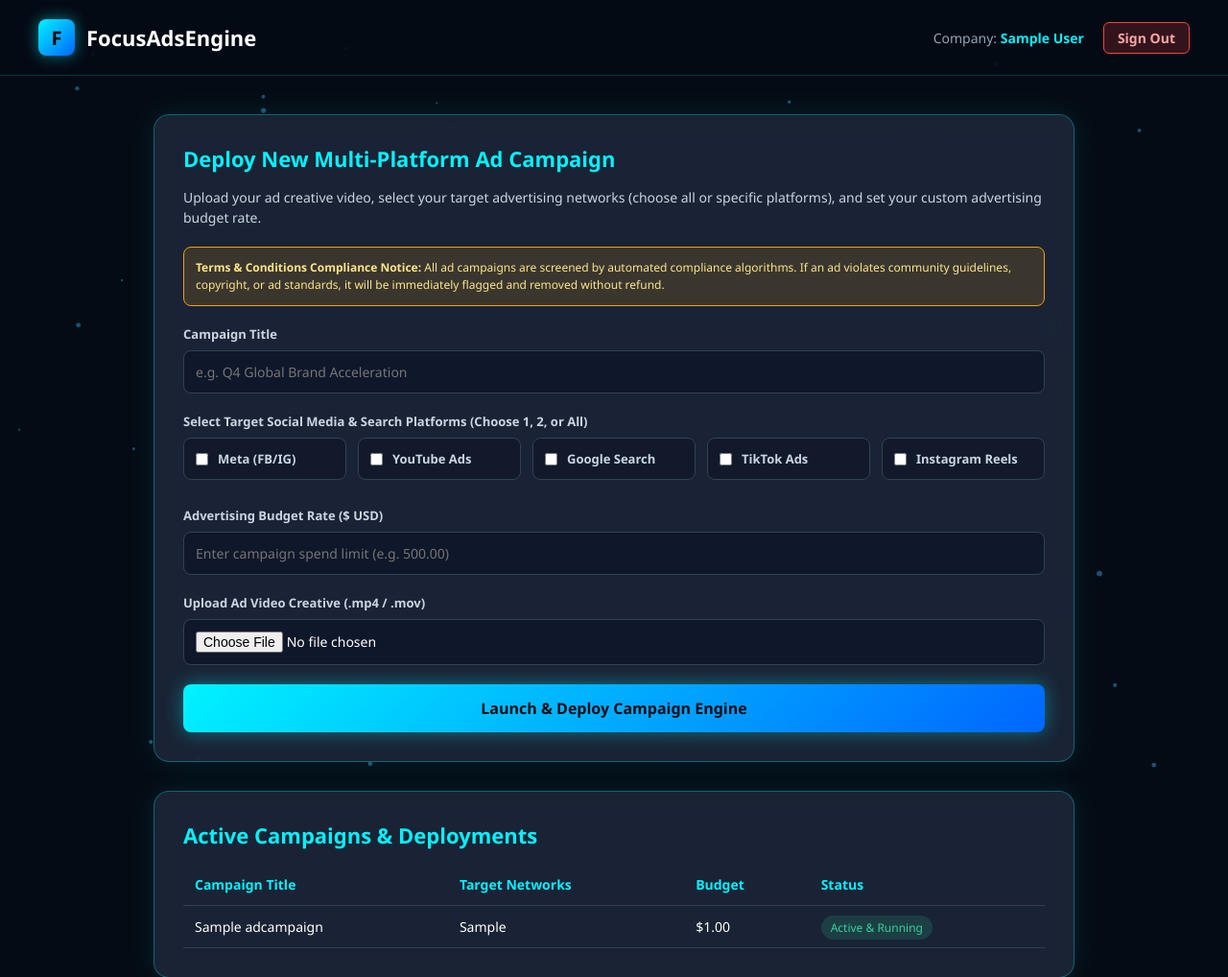
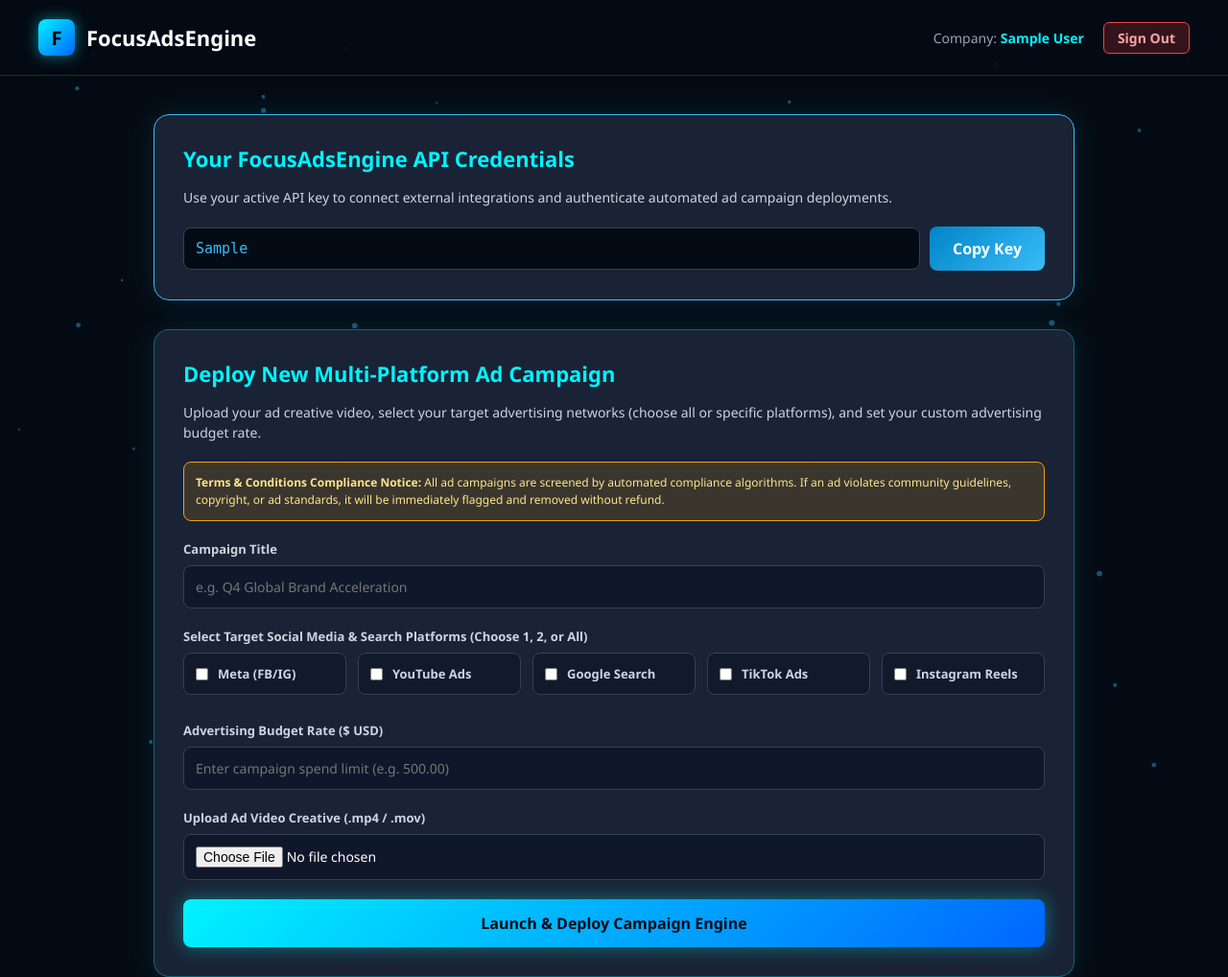
Before and after one commit to snowmanly101/FocusAdsEngine, a Django app: page /dashboard/ in a window 1280 px wide. Shown: the top 1018 px of the page at 96% size. Run offline with Django 5.2, Linux system fonts and the light colour scheme; a user stored in the database is signed in; tables that the repository leaves empty hold one stand-in row (values such as "Sample post").

Commit message:
Implement automated API key generation upon subscription payment

```diff
--- a/ads/templates/ads/dashboard.html
+++ b/ads/templates/ads/dashboard.html
@@ -18,11 +18,13 @@
             background: rgba(5, 11, 20, 0.9);
             border-bottom: 1px solid rgba(0, 243, 255, 0.2);
             z-index: 10;
+            flex-wrap: wrap;
+            gap: 15px;
         }
         .logo-area { display: flex; align-items: center; gap: 12px; }
         .logo-icon { width: 38px; height: 38px; background: linear-gradient(135deg, #00f3ff, #0066ff); border-radius: 8px; display: flex; align-items: center; justify-content: center; font-weight: bold; font-size: 20px; color: #000; box-shadow: 0 0 15px rgba(0, 243, 255, 0.5); }
         .logo-text { font-size: 22px; font-weight: 700; color: #fff; }
-        .user-info { display: flex; gap: 20px; align-items: center; font-size: 14px; color: #94a3b8; }
+        .user-info { display: flex; gap: 20px; align-items: center; font-size: 14px; color: #94a3b8; flex-wrap: wrap; }
         .user-info span { color: #00f3ff; font-weight: bold; }
         .logout-btn { background: rgba(239, 68, 68, 0.2); border: 1px solid #ef4444; color: #fca5a5; padding: 6px 14px; border-radius: 6px; text-decoration: none; font-weight: 600; }
 
@@ -70,6 +72,22 @@
 
     <div class="main-container">
 
+        <!-- API Key Display & Management Card -->
+        <div class="card" style="border-color: #38bdf8;">
+            <h2>Your FocusAdsEngine API Credentials</h2>
+            <p>Use your active API key to connect external integrations and authenticate automated ad campaign deployments.</p>
+
+            {% if profile.api_key %}
+                <div style="display: flex; gap: 10px; align-items: center; flex-wrap: wrap;">
+                    <input type="text" value="{{ profile.api_key }}" readonly style="background: #050b14; border: 1px solid #334155; color: #38bdf8; padding: 12px; border-radius: 8px; flex: 1; font-family: monospace; font-size: 15px;" id="apiKeyField">
+                    <button onclick="navigator.clipboard.writeText(document.getElementById('apiKeyField').value); alert('API Key copied to clipboard!');" style="width: auto; padding: 12px 24px; background: linear-gradient(135deg, #0284c7, #38bdf8); color: #fff; box-shadow: none;">Copy Key</button>
+                </div>
+            {% else %}
+                <p style="color: #fca5a5;">No API key issued yet. Complete your verification or contact support.</p>
+            {% endif %}
+        </div>
+
+        <!-- Deploy Campaign Card -->
         <div class="card">
             <h2>Deploy New Multi-Platform Ad Campaign</h2>
             <p>Upload your ad creative video, select your target advertising networks (choose all or specific platforms), and set your custom advertising budget rate.</p>
@@ -110,6 +128,7 @@
             </form>
         </div>
 
+        <!-- Active Campaigns Card -->
         <div class="card">
             <h2>Active Campaigns & Deployments</h2>
             {% if campaigns %}
--- a/ads/views.py
+++ b/ads/views.py
@@ -4,6 +4,7 @@ from django.contrib.auth.models import User
 from rest_framework import viewsets, status
 from rest_framework.decorators import action, api_view
 from rest_framework.response import Response
+import secrets
 from .models import UserCompanyProfile, AdCampaign
 from .serializers import AdCampaignSerializer
 from .services import AdEngineBotService
@@ -44,13 +45,17 @@ def signup_view(request):
             user = User.objects.create_user(username=u, email=email, password=p)
             has_valid_api = bool(user_api_key)
 
+            # If they provided an API key, generate/save it and auto-approve
+            if not user_api_key and has_valid_api:
+                user_api_key = f"FAE-API-{secrets.token_hex(8).upper()}"
+
             UserCompanyProfile.objects.create(
                 user=user,
                 company_name=c_name,
                 registration_number=reg_no,
                 verification_method='api' if has_valid_api else 'subscription',
                 face_verified=True,
-                subscription_paid=True,
+                subscription_paid=has_valid_api,
                 is_approved_by_owner=has_valid_api,
                 api_key=user_api_key
             )
@@ -69,8 +74,14 @@ def btc_subscription_view(request):
         if tx_hash:
             profile.btc_tx_hash = tx_hash
             profile.subscription_paid = True
+
+            # Automatically generate an API key upon successful payment if none exists
+            if not profile.api_key:
+                profile.api_key = f"FAE-API-{secrets.token_hex(8).upper()}"
+
+            profile.is_approved_by_owner = True
             profile.save()
-            return redirect('pending-approval')
+            return redirect('dashboard')
     return render(request, 'ads/btc_subscription.html', {'profile': profile})
 
 def verify_identity_view(request):
```
